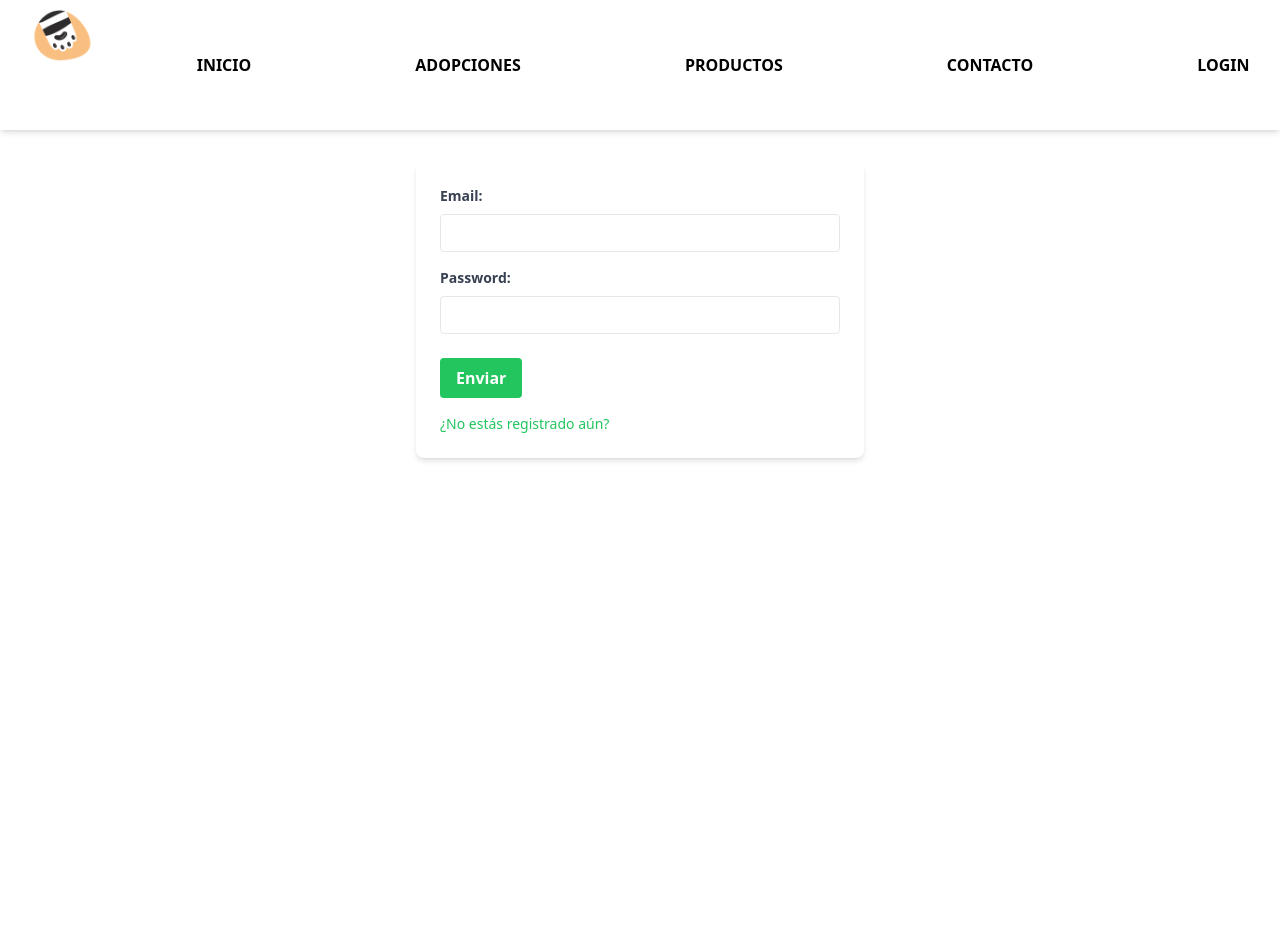
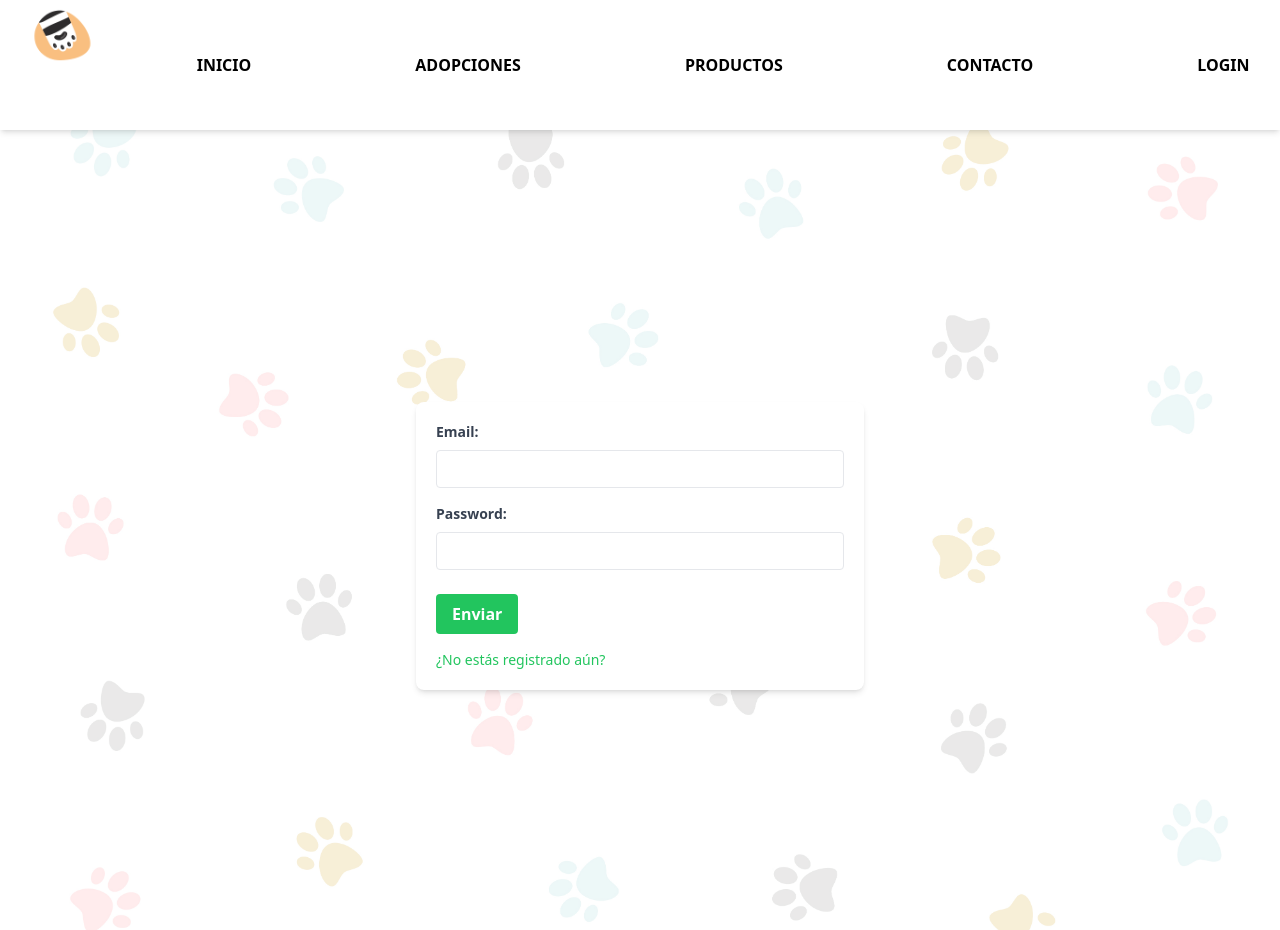
Before and after one commit to JuanSOrtiz/FluffyPets, a React (Vite) app in the folder frontend/: page /login in a window 1280 px wide. Shown: the top 930 px of the page. Before the commit the page ends 800 px from the top, so only its background shows below. Built offline with nearby package versions, Linux system fonts and the light colour scheme.

Commit message:
detalle login

```diff
--- a/frontend/src/components/Login.jsx
+++ b/frontend/src/components/Login.jsx
@@ -3,6 +3,7 @@ import { useState } from 'react'
 import { Link } from 'react-router-dom';
 import { useUser } from '../UserContext';
 import Header from './Header';
+import bgImage from '../assets/images/fondo.png';
 
 const Login = () => {
     const [email, setEmail] = useState('')
@@ -49,7 +50,17 @@ const Login = () => {
   return (
     <>
       <Header />
-      <div className="max-w-md mx-auto mt-8 p-6 bg-white rounded-lg shadow-md">
+
+      <div
+        className="min-h-screen flex items-center justify-center"
+        style={{
+          backgroundImage: `url(${bgImage})`,
+          backgroundSize: 'cover',
+          backgroundPosition: 'center',
+          backgroundRepeat: 'no-repeat'
+        }}>
+
+      <div className="max-w-md mx-auto mt-8 p-6 bg-white rounded-lg shadow-md" style={{width: '90%', padding: '20px'}}>
         <form onSubmit={handleSubmit}>
           <div className="mb-4">
             <label className="block text-gray-700 text-sm font-bold mb-2" htmlFor="email">Email:</label>
@@ -86,6 +97,7 @@ const Login = () => {
         </form>
         {user.role && <p className="text-gray-700 mt-4">Rol del usuario: {user.role}</p>}
       </div>
+      </div>
     </>
   )
 }
--- a/frontend/src/components/Signup.jsx
+++ b/frontend/src/components/Signup.jsx
@@ -1,6 +1,7 @@
 import React from 'react'
 import { useState, useEffect } from 'react';
 import Header from './Header';
+import bgImage from '../assets/images/fondo.png'
 
 
 const Signup = () => {
@@ -72,7 +73,17 @@ const Signup = () => {
   return (
     <>
       <Header />
-      <div className="max-w-md mx-auto mt-8 p-6 bg-white rounded-lg shadow-md">
+
+    <div
+        className="min-h-screen flex items-center justify-center"
+        style={{
+          backgroundImage: `url(${bgImage})`,
+          backgroundSize: 'cover',
+          backgroundPosition: 'center',
+          backgroundRepeat: 'no-repeat'
+        }}>
+
+      <div className="max-w-xl mx-auto mt-8 p-8 bg-white rounded-lg shadow-md" style={{width: '90%', padding: '20px'}}>
         <form onSubmit={handleSubmit}>
           <div className="mb-4">
             <label className="block text-gray-700 text-sm font-bold mb-2" htmlFor="name">Nombre:</label>
@@ -139,6 +150,7 @@ const Signup = () => {
           </button>
         </form>
       </div>
+    </div>
     </>
   )
 }
```
Also changed, not shown: frontend/src/assets/images/fondo.png (added).
